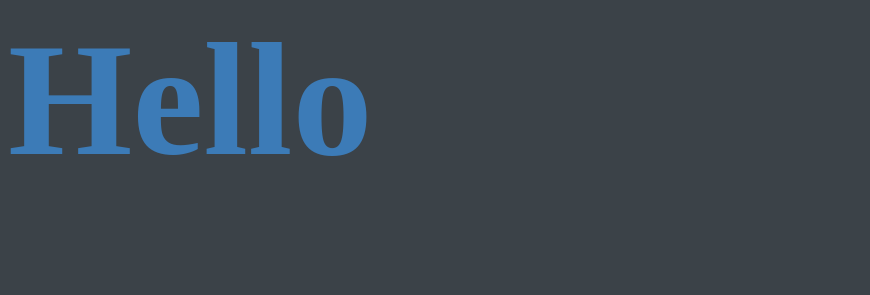
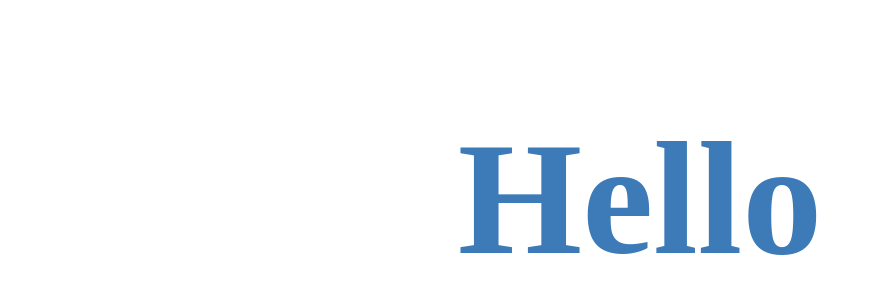
Before and after one commit to gurraoberg/gurraoberg.github.io, a plain HTML site: page index.html in a window 1280 px wide. Shown: the whole page, without its empty margins (0-870 px from the left). Drawn offline with Linux system fonts and the light colour scheme.

Commit message:
Update styles.css

```diff
--- a/styles.css
+++ b/styles.css
@@ -1,9 +1,10 @@
 h1 {
   color: #3c7bb7;
   font-size: 10em;
-  margin: 0 auto;
+  top: 5%;
+  text-align: center;
 }
 
 body {
-  background-color: #3b4248;
+  color: #3b4248;
 }
```
